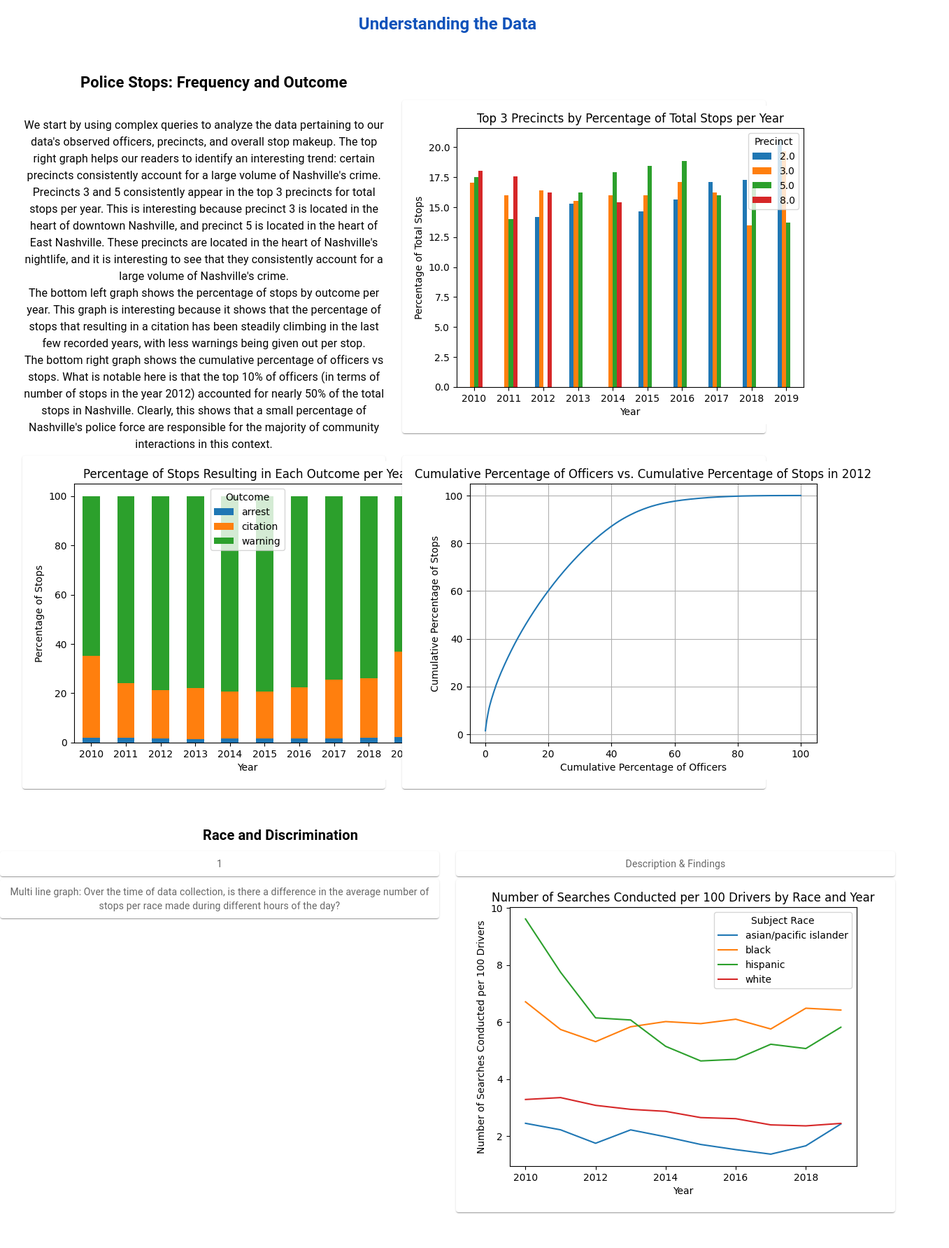
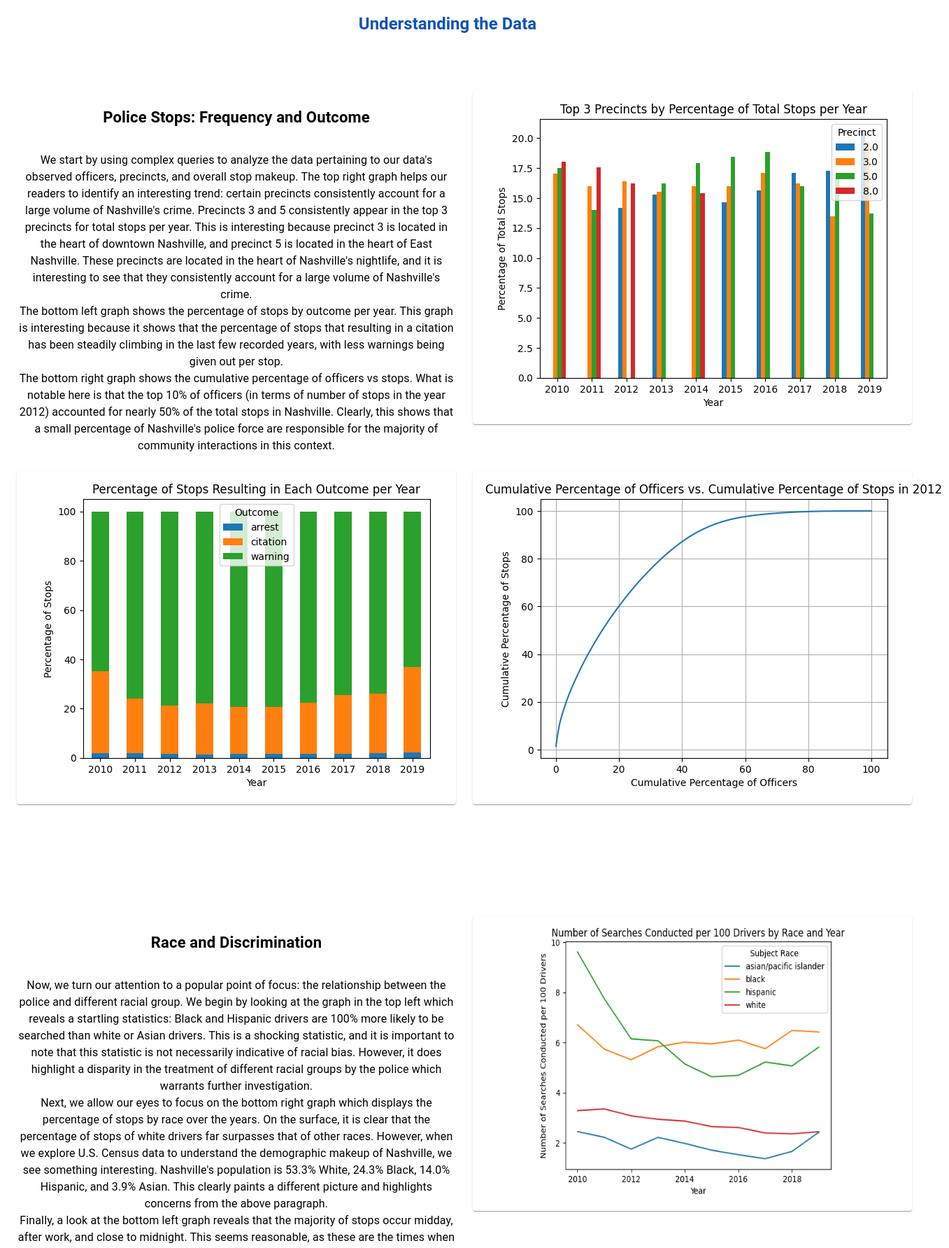
Before and after one commit to PRANETALLU/NashvilleCopStops, a React (Create React App) app in the folder my-app/: page /graphVisualization in a window 1280 px wide. Shown: the part 160-1943 px from the top of the page at 70% size, 1357 px wide, since content can reach past the window. Built offline with nearby package versions, Linux system fonts and the light colour scheme.

Commit message:
Final graphs added, descriptions finalized

```diff
--- a/my-app/src/pages/GraphVisualization.js
+++ b/my-app/src/pages/GraphVisualization.js
@@ -13,7 +13,9 @@ import cumulativePercentageOfOfficersVsStops from '../images/graphs/cumulative_p
 import maleFemaleOutcomesOfStop from '../images/graphs/male_female_outcomes_of_stops.png'
 import percentageOfStopsByOutcome from '../images/graphs/percentage_of_stops_by_outcome_per_year.png'
 import searchContrabandGenderComparison from '../images/graphs/search_contraband_gender_comparison.png'
-import seachesPer100Drivers from '../images/graphs/searches_per_100_drivers.png'
+import searchesPer100Drivers from '../images/graphs/searches_per_100_drivers.png'
+import stopsByTimeAndRace from '../images/graphs/stop_frequency_by_time_and_race.png'
+import percentageOfStopsByRacePerYear from '../images/graphs/percentage_of_stops_by_race_per_year.png'
 import topPrecinctsByPercentageOfStops from '../images/graphs/top_3_precincts_by_percentage_of_total_stops_per_year.png'
 
 const Item = styled(Paper)(({ theme }) => ({
@@ -30,22 +32,23 @@ function GraphVisualization() {
             <Typography gutterBottom variant="h5" component="div"
                 style={{
                     fontWeight: 'bold', textAlign: 'center',
-                    marginTop: 50, color: '#0F52BA'
+                    marginTop: 50, marginBottom: 80, color: '#0F52BA'
                 }}>
                 Understanding the Data
             </Typography>
 
+
+
+            <Box sx={{ width: '100%', mx: 3, marginBottom: 20 }}>
+                <Grid container rowSpacing={3} columnSpacing={{ xs: 1, sm: 2, md: 3 }}>
+                    <Grid item md={6}>
                         <Typography gutterBottom variant="h6" component="div"
                             style={{
-                    fontWeight: 'bold', textAlign: 'left',
-                    marginTop: 50, marginLeft: 115, fontSize: 22
+                                fontWeight: 'bold', textAlign: 'center',
+                                marginTop: 20, fontSize: 22
                             }}>
                             Police Stops: Frequency and Outcome
                         </Typography>
-
-            <Box sx={{ width: '100%', marginLeft: 4}}>
-                <Grid container rowSpacing={0.5} columnSpacing={{ xs: 1, sm: 2, md: 3 }}>
-                    <Grid item md={5}>
                         <Typography >
                             <br></br>
                             We start by using complex queries to analyze the data pertaining to our data's observed
@@ -69,61 +72,74 @@ function GraphVisualization() {
 
                          </Typography>
                     </Grid>
-                    <Grid item  md={5}>
+                    <Grid item  md={6}>
                         <Item><img src = {topPrecinctsByPercentageOfStops} className = "" ></img></Item>
                     </Grid>
-                    <Grid item  md={5}>
+                    <Grid item  md={6}>
                         <Item><img src={percentageOfStopsByOutcome} className =""></img></Item>
                     </Grid>
-                    <Grid item  md={5}>
+                    <Grid item  md={6}>
                         <Item><img src={cumulativePercentageOfOfficersVsStops} className = ""></img></Item>
                     </Grid>
                 </Grid>
             </Box>
 
 
+            <Box sx={{ width: '100%', mx: 3, marginBottom: 20 }}>
+                <Grid container rowSpacing={3} columnSpacing={{ xs: 1, sm: 2, md: 3 }}>
+                    <Grid item md={6}>
                         <Typography gutterBottom variant="h6" component="div"
                             style={{
-                    fontWeight: 'bold', textAlign: 'left',
-                    marginTop: 50, marginLeft: 290
+                                fontWeight: 'bold', textAlign: 'center',
+                                marginTop: 20, fontSize: 22
                             }}>
                             Race and Discrimination
                         </Typography>
-
-            <Box sx={{ width: '100%' }}>
-                <Grid container rowSpacing={0.5} columnSpacing={{ xs: 1, sm: 2, md: 3 }}>
-                    <Grid item xs={6}>
-                        <Item>
-                           1</Item>
+                        <Typography >
+                            <br></br>
+                            Now, we turn our attention to a popular point of focus: the relationship between the police
+                            and different racial group. We begin by looking at the graph in the top left which reveals a
+                            startling statistics: Black and Hispanic drivers are 100% more likely to be searched than white
+                            or Asian drivers. This is a shocking statistic, and it is important to note that this statistic
+                            is not necessarily indicative of racial bias. However, it does highlight a disparity in the
+                            treatment of different racial groups by the police which warrants further investigation.
+                            <br></br>
+                            Next, we allow our eyes to focus on the bottom right graph which displays the percentage of
+                            stops by race over the years. On the surface, it is clear that the percentage of stops of white
+                            drivers far surpasses that of other races. However, when we explore U.S. Census data to understand
+                            the demographic makeup of Nashville, we see something interesting. Nashville's population is 53.3% White,
+                            24.3% Black, 14.0% Hispanic, and 3.9% Asian. This clearly paints a different picture and highlights
+                            concerns from the above paragraph.
+                            <br></br>
+                            Finally, a look at the bottom left graph reveals that the majority of stops occur midday, after work,
+                            and close to midnight. This seems reasonable, as these are the times when people are most likely to
+                            be driving. However, it is interesting to note that the percentage of stops of Black drivers is
+                            disproportionately high during the late night hours. This is a trend that is worth exploring further.
+                         </Typography>
                     </Grid>
                     <Grid item xs={6}>
-                    <Item>
-                            Description
-                            &
-                        Findings</Item>
+                        <Item><img src = {searchesPer100Drivers} className = "graphImg" ></img></Item>
                     </Grid>
                     <Grid item xs={6}>
-                        <Item> Multi line graph:
-Over the time of data collection, is there a difference in the average number of stops per race made during different hours of the day?</Item>
+                        <Item><img src = {stopsByTimeAndRace} className="graphImg"></img></Item>
                     </Grid>
                     <Grid item xs={6}>
-                        <Item><img src = {seachesPer100Drivers} className = ""></img></Item>
+                        <Item> <img src = {percentageOfStopsByRacePerYear} className = "graphImg"></img></Item>
                     </Grid>
                 </Grid>
             </Box>
 
 
+            <Box sx={{ width: '100%', mx: 3, marginBottom: 20 }}>
+                <Grid container rowSpacing={3} columnSpacing={{ xs: 1, sm: 2, md: 3 }}>
+                    <Grid item md={6}>
                         <Typography gutterBottom variant="h6" component="div"
                             style={{
-                    fontWeight: 'bold', textAlign: 'left',
-                    marginTop: 50, marginLeft: 290
+                                fontWeight: 'bold', textAlign: 'center',
+                                marginTop: 20, fontSize: 22
                             }}>
                             Gender, Age, and Inequality
                         </Typography>
-
-            <Box sx={{ width: '100%', marginLeft: 4}}>
-                <Grid container rowSpacing={0.5} columnSpacing={{ xs: 1, sm: 2, md: 3 }}>
-                    <Grid item md={5}>
                         <Typography >
                             <br></br>
                             We end by analyzing the relationship between police stops, gender, and age.
```
Also changed, not shown: my-app/src/images/graphs/percentage_of_stops_by_race_per_year.png, my-app/src/images/graphs/stop_frequency_by_time_and_race.png. Lines whose indentation alone changed are shown as unchanged.
